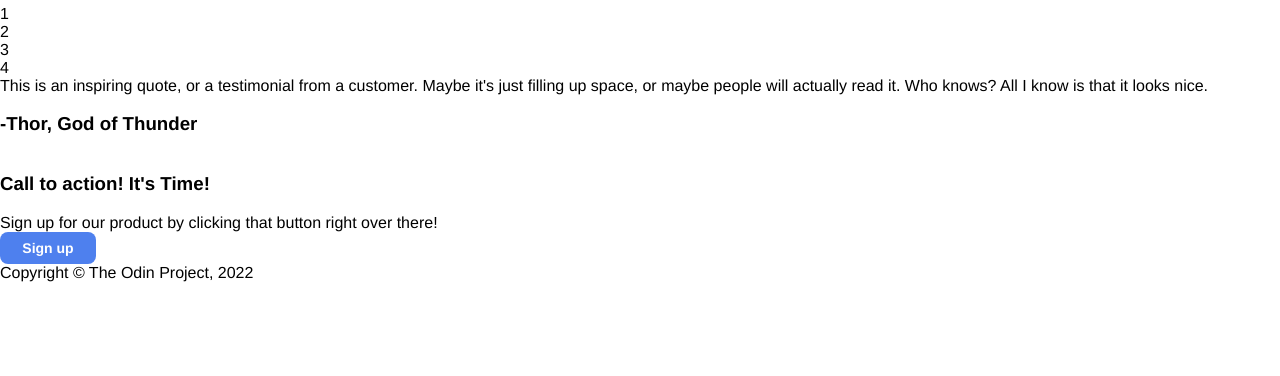
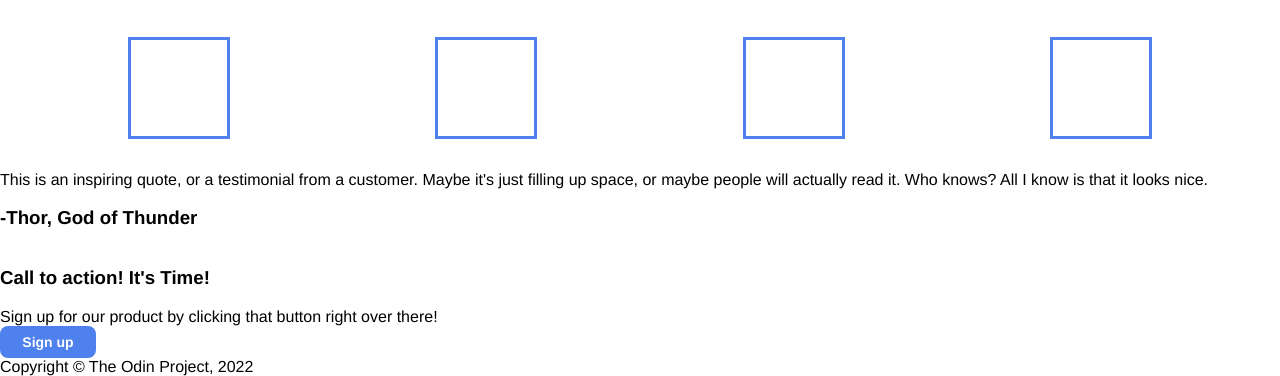
Before and after one commit to LuJaWi/odin-landing-page, a plain HTML site: page index.html in a window 1280 px wide. Shown: the part 545-921 px from the top of the page. Before the commit the page ends 827 px from the top, so only its background shows below. Drawn offline with Linux system fonts and the light colour scheme.

Commit message:
Page top fix and info card addition

```diff
--- a/index.html
+++ b/index.html
@@ -40,16 +40,16 @@
         </div>
         <div class="info-cards">
             <div class="card-one">
-                <div class="card">1</div>
+                <div class="card"></div>
             </div>
             <div class="card-two">
-                <div class="card">2</div>
+                <div class="card"></div>
             </div>
             <div class="card-three">
-                <div class="card">3</div>
+                <div class="card"></div>
             </div>
             <div class="card-four">
-                <div class="card">4</div>
+                <div class="card"></div>
             </div>
         </div>
     </div>
--- a/style.css
+++ b/style.css
@@ -57,6 +57,7 @@ a {
 .hero-text {
   padding: 96px;
   display: flex;
+  justify-content: space-between;
 }
 
 .img-placeholder {
@@ -74,3 +75,23 @@ a {
   flex-direction: column;
   justify-content: space-between;
 }
+.information {
+  display: flex;
+  flex-direction: column;
+  align-items: center;
+}
+
+.info-cards {
+  width: 85vw;
+  display: flex;
+  flex-direction: row;
+  justify-content: space-between;
+}
+
+.card {
+  height: 96px;
+  width: 96px;
+  margin: 32px;
+  border-style: solid;
+  border-color: rgb(78, 128, 238);
+}
```
